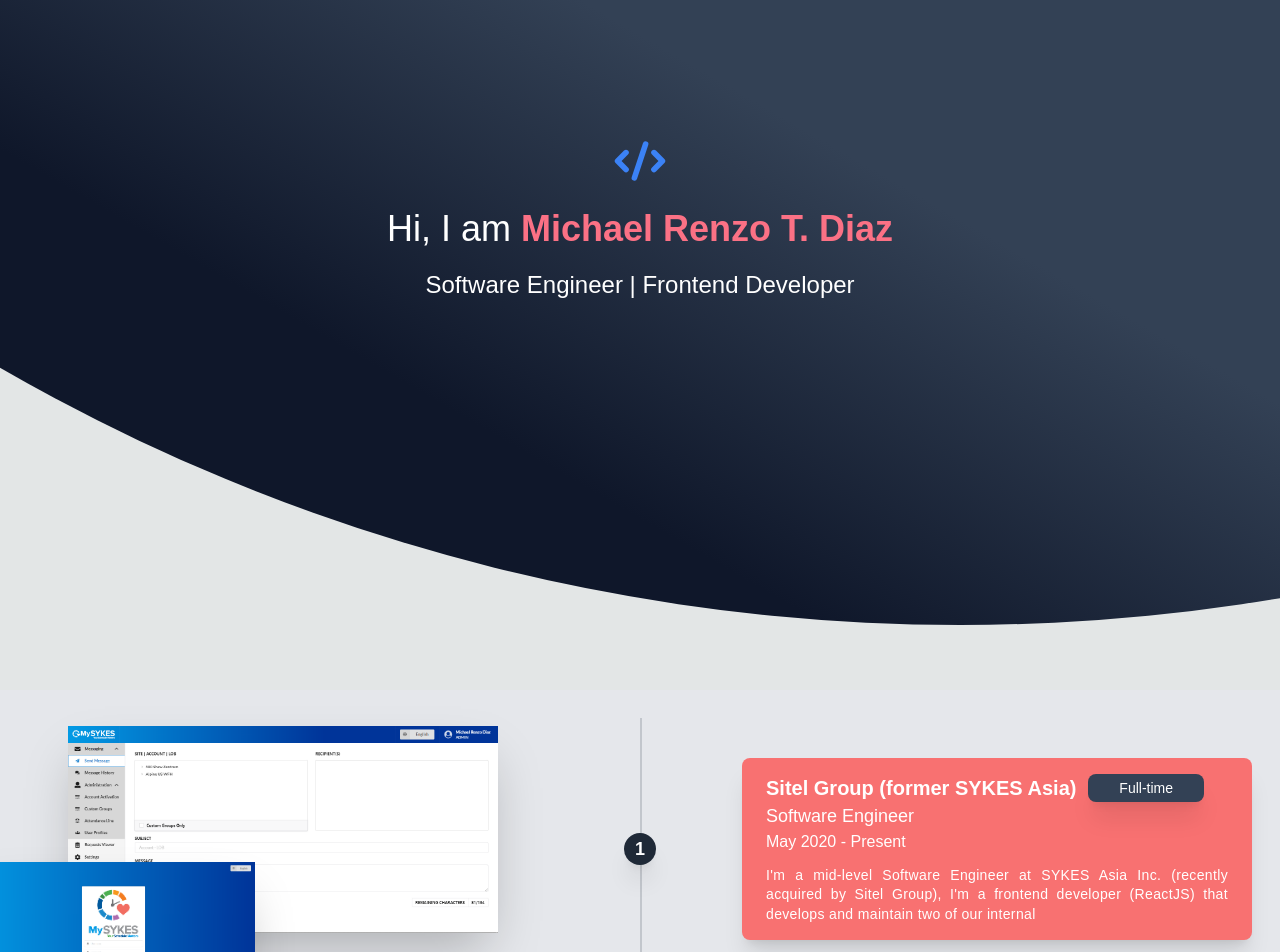
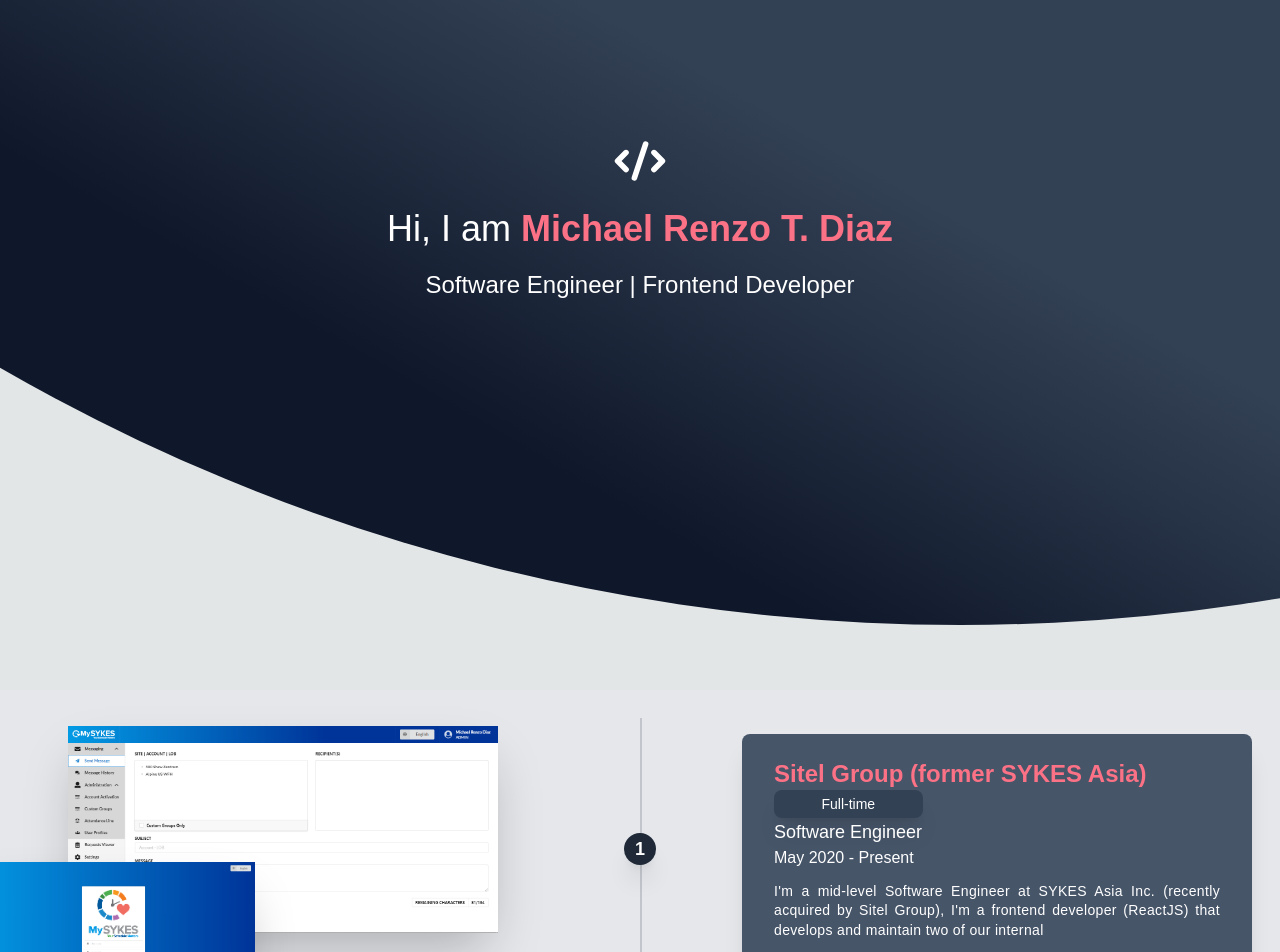
Before and after one commit to mrenzodiaz/portfolio, a React (Create React App) app: page / in a window 1280 px wide. Shown: the part 160-1112 px from the top of the page. Built offline with nearby package versions, Linux system fonts and the light colour scheme.

Commit message:
modified theme color

```diff
--- a/src/App.tsx
+++ b/src/App.tsx
@@ -10,7 +10,7 @@
     <div className="container mx-auto">
       <header className="header">
         <div className="container relative flex flex-col justify-center items-center z-10">
-          <CodeIcon className="h-14 w-14 text-blue-500" />
+          <CodeIcon className="h-14 w-14 text-white" />
           <p className="subpixel-antialiased my-5 text-center text-xl sm:text-4xl">
             Hi, I am{' '}
             <span className="text-rose-400 font-extrabold">
--- a/src/components/Experience/ExperienceItem.tsx
+++ b/src/components/Experience/ExperienceItem.tsx
@@ -32,17 +32,16 @@
         </h1>
       </div>
       <div
-        className={`order-1 rounded-lg shadow-xl w-full md:w-5/12 px-6 py-4 bg-red-400`}
+        className={`order-1 rounded-lg shadow-xl w-full md:w-5/12 px-8 py-6 bg-slate-600`}
       >
         <div className="flex flex-col xl:flex-row">
-          <span className="font-bold text-white text-xl mr-3 w-12/12">
+          <span className="font-bold text-rose-400 text-2xl mr-3 w-12/12">
             {company}
           </span>
-          <span className=" text-white text-center text-sm rounded-lg shadow-xl px-1 py-1 bg-slate-700 break-words w-12/12 xl:w-3/12 lg:w-4/12">
-            {employmentStatus}
-          </span>
         </div>
-
+        <h3 className=" text-white text-center text-sm rounded-lg shadow-xl px-1 py-1 bg-slate-700 break-words w-3/12 md:w-4/12">
+          {employmentStatus}
+        </h3>
         <h3 className="text-white text-lg">{position}</h3>
         <h3 className="mb-3 text-white text-md">{timeOfStay}</h3>
         <p className="text-sm font-medium leading-snug tracking-wide text-white text-opacity-100 text-justify">
```
